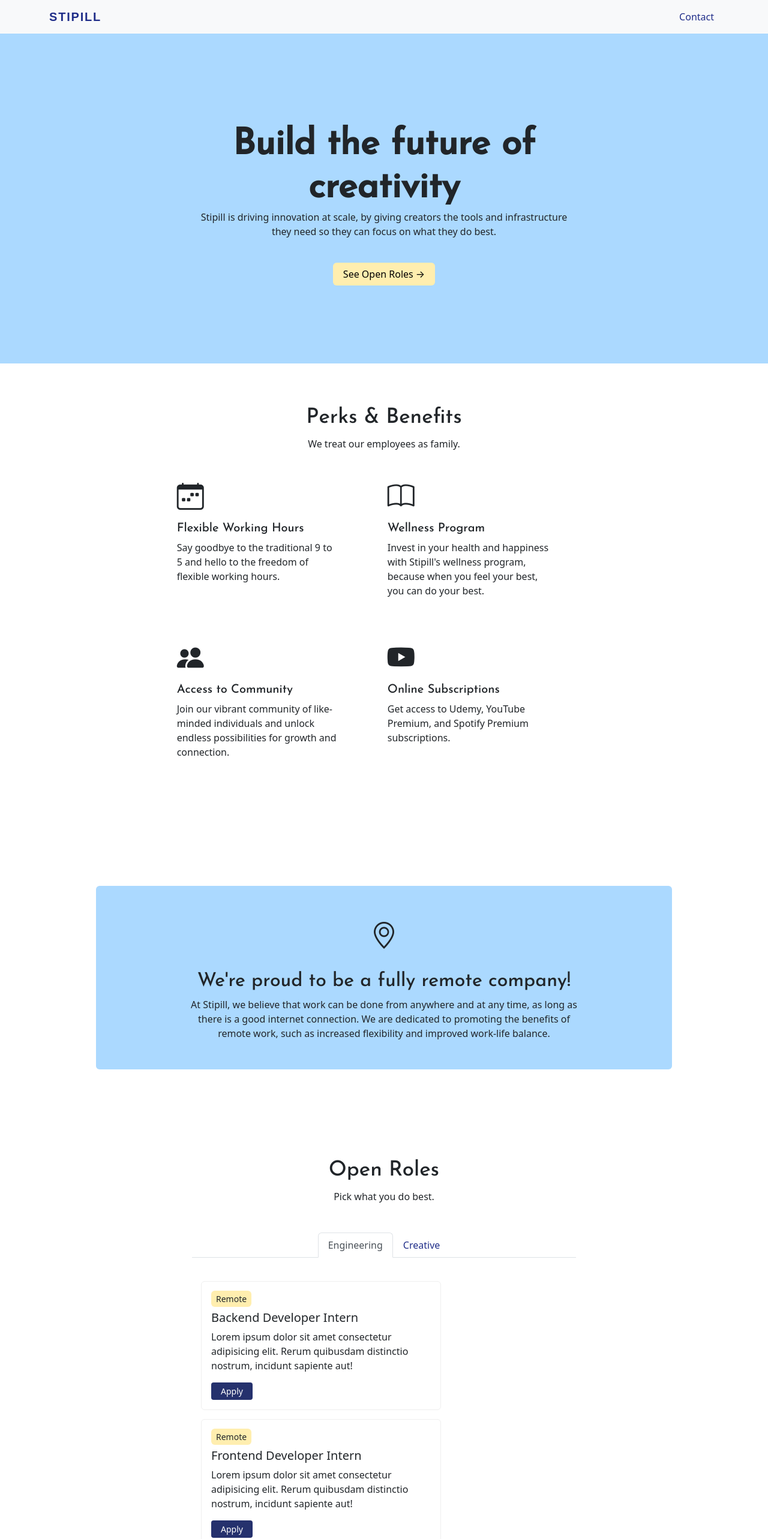
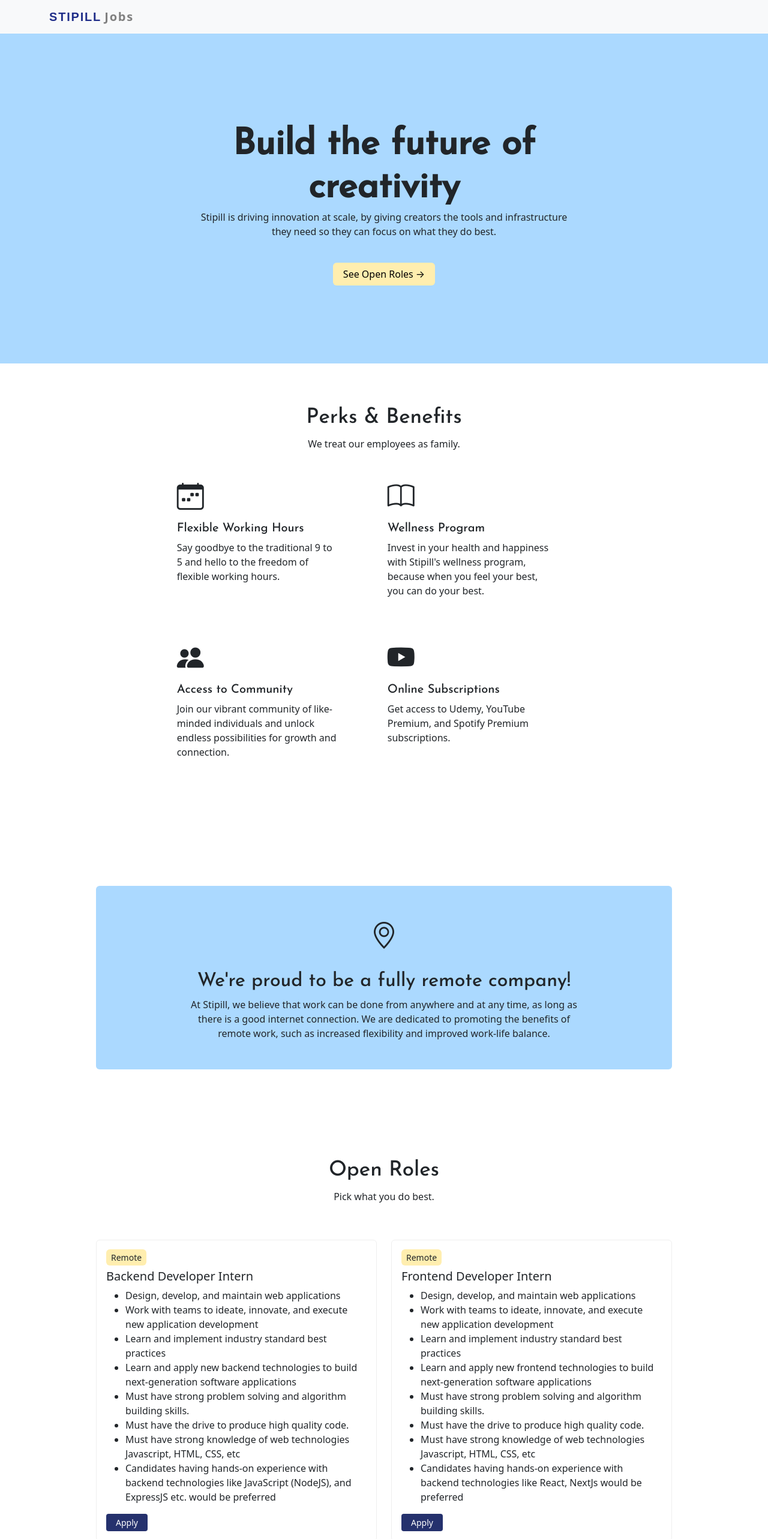
Before and after one commit to sachinshrmaa/stipill-careers, a Next.js app: page / in a window 1280 px wide. Shown: the top 2566 px of the page at 60% size. Built offline with nearby package versions, Linux system fonts and the light colour scheme.

Commit message:
added privacy and terms page and linked google form

```diff
--- a/components/Footer.jsx
+++ b/components/Footer.jsx
@@ -14,6 +14,7 @@ const Footer = () => {
                 </div>
 
                 <div className="col-md-8 col-12 d-flex justify-content-md-end  justify-content-center">
+                    <Link href='mailto:stipillin@gmail.com' className="ms-md-2 text-decoration-none text-light">Contact</Link> ・
                     <Link href='/terms' className="ms-md-2 text-decoration-none text-light">Terms</Link> ・
                     <Link href='/privacy' className="ms-2 text-decoration-none text-light">Privacy</Link>
                 </div>
--- a/components/Navbar.jsx
+++ b/components/Navbar.jsx
@@ -4,15 +4,10 @@ const Navbar = () => {
     return (
         <nav className="navbar navbar-expand-lg navbar-light bg-light">
             <div className="container">
-                <Link href='/' className="navbar-brand" id="logo">stipill</Link>
+                <Link href='/' className="navbar-brand"><span id="logo">stipill</span> <span id="careers">Jobs</span> </Link>
                 <button className="navbar-toggler border-0" type="button" data-bs-toggle="collapse" data-bs-target="#navbarNavAltMarkup" aria-controls="navbarNavAltMarkup" aria-expanded="false" aria-label="Toggle navigation">
                     <span className="navbar-toggler-icon"></span>
                 </button>
-                <div className="collapse navbar-collapse" id="navbarNavAltMarkup">
-                    <div className="navbar-nav ms-auto">
-                        <Link href='/contact' className="nav-link">Contact</Link>
-                    </div>
-                </div>
             </div>
         </nav>
     );
--- a/pages/index.jsx
+++ b/pages/index.jsx
@@ -73,61 +73,52 @@ export default function Home() {
         <div className={styles.openRolesSection}>
           <div className='col-md-9 col-11 m-auto'>
             <div className="roles-section py-md-5" id="open-roles">
-              <div className="col-md-8 col-11 m-auto">
+              <div className="col-md-12 col-11 m-auto">
                 <h2 className="sub-heading">Open Roles</h2>
                 <p className="text-center">Pick what you do best.</p>
 
-                <nav className="mt-5">
-                  <div className="nav nav-tabs justify-content-center" id="nav-tab" role="tablist">
-                    <a className="nav-item nav-link active" id="nav-dev-tab" data-toggle="tab" href="#nav-dev" role="tab" aria-controls="nav-home" aria-selected="true">Engineering</a>
-                    <a className="nav-item nav-link" id="nav-creatives-tab" data-toggle="tab" href="#nav-creatives" role="tab" aria-controls="nav-creatives" aria-selected="false">Creative</a>
-                  </div>
-                </nav>
-
-                <div className="tab-content" id="nav-tabContent">
-                  <div className="tab-pane fade show active py-4" id="nav-dev" role="tabpanel" aria-labelledby="nav-dev-tab">
-                    <div className="card-deck">
+                <div className="row py-4">
+                    <div className="col-md-6">
                         <div className="card job-card">
                           <div className="card-body">
                             <small className="px-2 py-1 rounded job-tag">Remote</small>
                             <h5 className="card-title mt-2">Backend Developer Intern</h5>
-                                <p>Lorem ipsum dolor sit amet consectetur adipisicing elit. Rerum quibusdam distinctio nostrum, incidunt sapiente aut!</p>
-                                <button className="btn btn-primary btn-sm px-3">Apply</button>
+                            <ul>
+                              <li>Design, develop, and maintain web applications</li>
+                              <li>Work with teams to ideate, innovate, and execute new application development</li>
+                              <li>Learn and implement industry standard best practices</li>
+                              <li>Learn and apply new backend technologies to build next-generation software applications</li>
+                              <li>Must have strong problem solving and algorithm building skills.</li>
+                              <li>Must have the drive to produce high quality code.</li>
+                              <li>Must have strong knowledge of web technologies Javascript, HTML, CSS, etc</li>
+                              <li>Candidates having hands-on experience with backend technologies like JavaScript (NodeJS), and ExpressJS etc. would be preferred</li>
+                            </ul>
+                            <a href="https://forms.gle/UMgpoWCgaHvFfKjSA" className="btn btn-primary btn-sm px-3">Apply</a>
                           </div>
                         </div>
+                    </div>
+
+                    <div className="col-md-6">
                       <div className="card job-card">
                         <div className="card-body">
                             <small className="px-2 py-1 rounded job-tag">Remote</small>
                             <h5 className="card-title mt-2">Frontend Developer Intern</h5>
-                                <p>Lorem ipsum dolor sit amet consectetur adipisicing elit. Rerum quibusdam distinctio nostrum, incidunt sapiente aut!</p>
-                                <button className="btn btn-primary btn-sm px-3">Apply</button>
+                            <ul>
+                              <li>Design, develop, and maintain web applications</li>
+                              <li>Work with teams to ideate, innovate, and execute new application development</li>
+                              <li>Learn and implement industry standard best practices</li>
+                              <li>Learn and apply new frontend technologies to build next-generation software applications</li>
+                              <li>Must have strong problem solving and algorithm building skills.</li>
+                              <li>Must have the drive to produce high quality code.</li>
+                              <li>Must have strong knowledge of web technologies Javascript, HTML, CSS, etc</li>
+                              <li>Candidates having hands-on experience with backend technologies like React, NextJs would be preferred</li>
+                            </ul>
+                            <a href="https://forms.gle/UMgpoWCgaHvFfKjSA" className="btn btn-primary btn-sm px-3">Apply</a>
                         </div>
                       </div>
                     </div>
                 </div>
 
-                  <div className="tab-pane fade py-4" id="nav-creatives" role="tabpanel" aria-labelledby="nav-creatives-tab">
-                    <div className="card-deck">
-                        <div className="card job-card">
-                            <div className="card-body">
-                                <small className="px-2 py-1 rounded job-tag">Remote</small>
-                                <h5 className="card-title mt-2">Content Writer Intern</h5>
-                                <p>Lorem ipsum dolor sit amet consectetur adipisicing elit. Rerum quibusdam distinctio nostrum, incidunt sapiente aut!</p>
-                                <button className="btn btn-primary btn-sm px-3">Apply</button>
-                            </div>
-                        </div>
-
-                        <div className="card job-card">
-                            <div className="card-body">
-                                <small className="px-2 py-1 rounded job-tag">Remote</small>
-                                <h5 className="card-title mt-2">Digital Marketing Intern</h5>
-                                <p>Lorem ipsum dolor sit amet consectetur adipisicing elit. Rerum quibusdam distinctio nostrum, incidunt sapiente aut!</p>
-                                <button className="btn btn-primary btn-sm px-3">Apply</button>
-                            </div>
-                        </div>
-                    </div>
-                  </div>
-                </div>
               </div>
             </div>
           </div>
--- a/styles/globals.css
+++ b/styles/globals.css
@@ -20,6 +20,14 @@ body{
     font-family: 'Plus Jakarta Sans', sans-serif;
     text-transform: uppercase;
     color: #1f2d89;
+}
+
+#careers{
+    text-transform: capitalize;
+    color: gray;
+    font-size: 20px;
+    font-weight: 600;
+    letter-spacing: 1.8px;
 }
 
 .nav-link{
@@ -78,9 +86,9 @@ body{
 
 
 .job-card{
-    width: 400px;
+    width: auto;
     border: 1px solid #efefef;
-    margin: 15px;
+    margin-top: 20px;
 }
 
 .job-tag{
```
Also changed, not shown: pages/privacy.jsx (added, +34 -0 lines), pages/terms.jsx (added, +42 -0 lines). Lines whose indentation alone changed are shown as unchanged.
